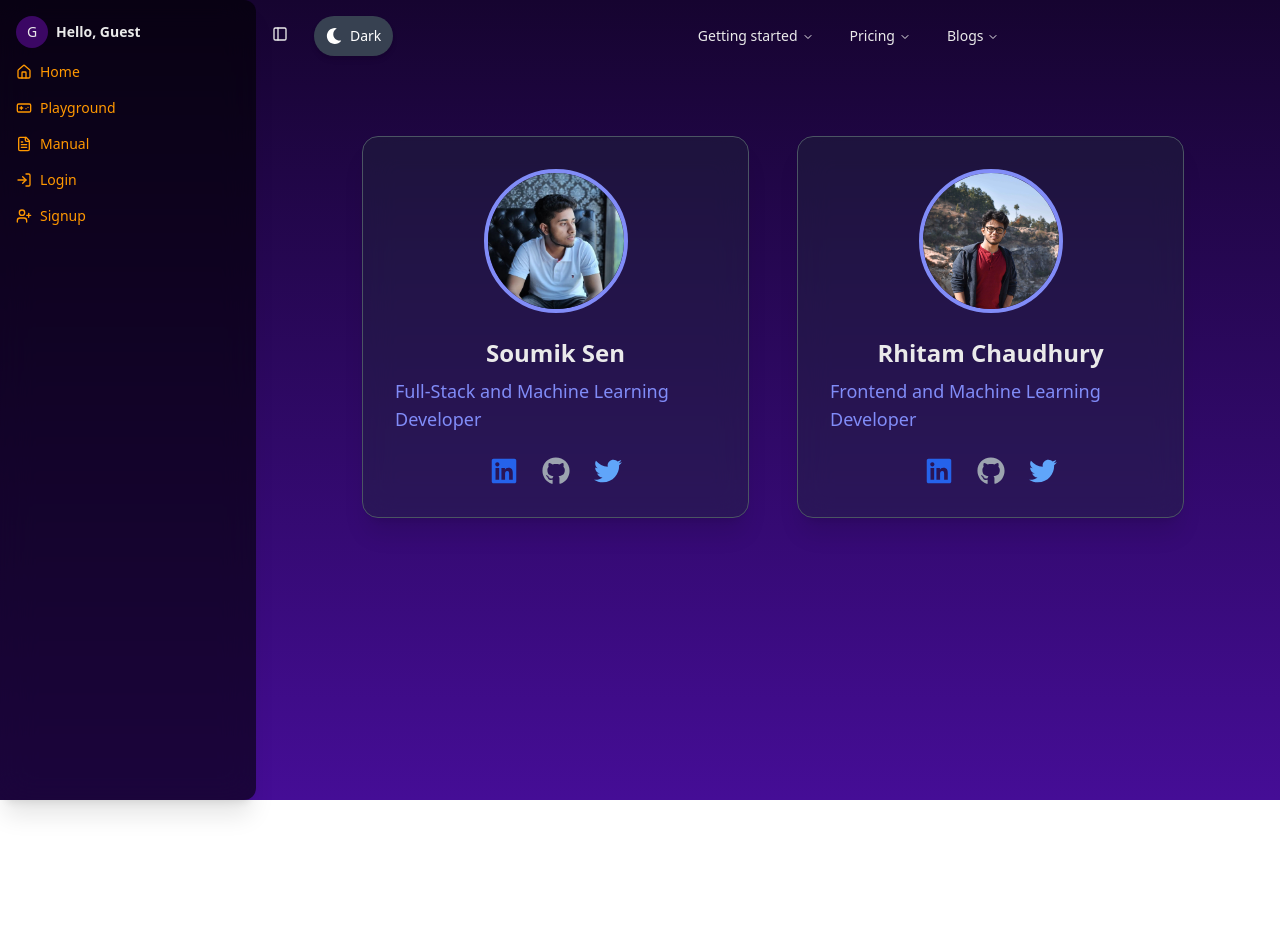
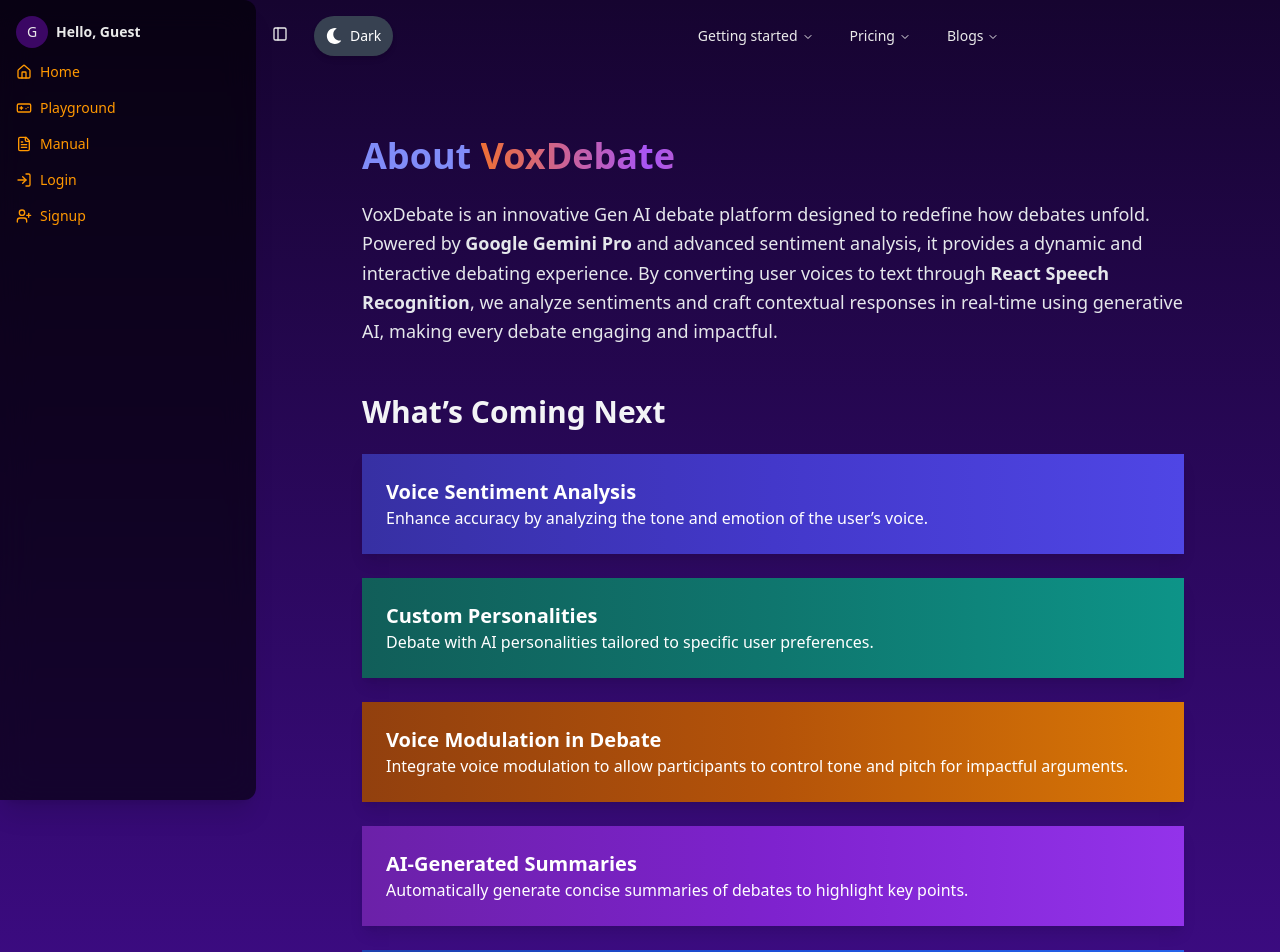
Before and after one commit to SoumikSen10/VoxDebate, a React (Vite) app in the folder Frontend/: page /about in a window 1280 px wide. Shown: the top 952 px of the page. Before the commit the page ends 800 px from the top, so only its background shows below. Built offline with nearby package versions, Linux system fonts and the light colour scheme; no server answers.

Commit message:
Changed About Page

```diff
--- a/Frontend/src/App.css
+++ b/Frontend/src/App.css
@@ -59,3 +59,23 @@
   padding-top: 20px;
   transition: margin-left 0.3s ease, padding 0.3s ease;
 }
+
+@keyframes gradient {
+  0% {
+    background-position: 0% 50%;
+  }
+  50% {
+    background-position: 100% 50%;
+  }
+  51% {
+    background-position: 100% 50%;
+  }
+  100% {
+    background-position: 0% 50%;
+  }
+}
+
+.animate-gradient {
+  animation: gradient 6s linear infinite;
+  background-size: 200% 200%;
+}
--- a/Frontend/src/layouts/Header.jsx
+++ b/Frontend/src/layouts/Header.jsx
@@ -1,6 +1,5 @@
 import React, { useEffect, useState, useContext } from "react";
 import { Link, useNavigate } from "react-router-dom";
-import { cn } from "@/lib/utils";
 import {
   NavigationMenu,
   NavigationMenuContent,
@@ -8,7 +7,6 @@
   NavigationMenuLink,
   NavigationMenuList,
   NavigationMenuTrigger,
-  navigationMenuTriggerStyle,
 } from "@/components/ui/navigation-menu";
 import { toast, ToastContainer } from "react-toastify";
 import "react-toastify/dist/ReactToastify.css";
@@ -91,6 +89,7 @@
                 <ListItem
                   onClick={(e) => handleLinkClick(e, "/manual")}
                   title="Guide"
+                  style={{ cursor: "pointer" }}
                 ></ListItem>
                 <ListItem href="/testimonials" title="Testimonials"></ListItem>
               </ul>
--- a/Frontend/src/pages/About.jsx
+++ b/Frontend/src/pages/About.jsx
@@ -1,28 +1,137 @@
 import React from "react";
-import image1 from "@/assets/1.jpg";
-import image2 from "@/assets/2.jpg";
-import AboutCard from "@/components/AboutCard";
+import { motion } from "framer-motion";
 
 const About = () => {
+  const fadeIn = {
+    hidden: { opacity: 0 },
+    visible: { opacity: 1, transition: { duration: 1.2 } },
+  };
+
   return (
-    <div className="mt-20 px-6 lg:px-24 grid grid-cols-1 md:grid-cols-2 gap-12 mb-11">
-      <AboutCard
-        name="Soumik Sen"
-        designation="Full-Stack and Machine Learning Developer"
-        linkedin="https://www.linkedin.com/in/soumik-sen-210473211/"
-        github="https://github.com/SoumikSen10"
-        twitter="https://x.com/SoumikSen2003"
-        image={image1}
-      />
-      <AboutCard
-        name="Rhitam Chaudhury"
-        designation="Frontend and Machine Learning Developer"
-        linkedin="https://www.linkedin.com/in/rhitam-chaudhury-66b17b248/"
-        github="https://github.com/hallowshaw"
-        twitter="https://x.com/hallowshaw"
-        image={image2}
-      />
-    </div>
+    <motion.div
+      initial="hidden"
+      animate="visible"
+      variants={fadeIn}
+      className="mt-20 px-6 lg:px-24 mb-11 text-gray-900 dark:text-gray-200"
+    >
+      {/* Introduction Section */}
+      <section className="mb-12">
+        <h1 className="text-4xl font-extrabold text-indigo-600 dark:text-indigo-400 mb-6">
+          About{" "}
+          <span className="bg-gradient-to-r from-orange-500 via-purple-500 to-orange-500 bg-clip-text text-transparent animate-gradient">
+            VoxDebate
+          </span>
+        </h1>
+        <p className="text-lg leading-relaxed">
+          VoxDebate is an innovative Gen AI debate platform designed to redefine
+          how debates unfold. Powered by{" "}
+          <span className="font-bold">Google Gemini Pro</span> and advanced
+          sentiment analysis, it provides a dynamic and interactive debating
+          experience. By converting user voices to text through{" "}
+          <span className="font-bold">React Speech Recognition</span>, we
+          analyze sentiments and craft contextual responses in real-time using
+          generative AI, making every debate engaging and impactful.
+        </p>
+      </section>
+
+      {/* Future Features Section */}
+      <section className="mb-12">
+        <h2 className="text-3xl font-bold text-gray-900 dark:text-gray-100 mb-6">
+          What’s Coming Next
+        </h2>
+        <motion.div
+          initial="hidden"
+          animate="visible"
+          variants={fadeIn}
+          className="space-y-6"
+        >
+          <motion.div
+            className="bg-gradient-to-r from-indigo-600 via-indigo-700 to-indigo-800 dark:from-indigo-800 dark:via-indigo-700 dark:to-indigo-600 p-6 rounded-lg shadow-lg text-white cursor-pointer"
+            whileHover={{ scale: 1.05 }}
+          >
+            <h3 className="text-xl font-bold">Voice Sentiment Analysis</h3>
+            <p>
+              Enhance accuracy by analyzing the tone and emotion of the user’s
+              voice.
+            </p>
+          </motion.div>
+          <motion.div
+            className="bg-gradient-to-r from-teal-600 via-teal-700 to-teal-800 dark:from-teal-800 dark:via-teal-700 dark:to-teal-600 p-6 rounded-lg shadow-lg text-white cursor-pointer"
+            whileHover={{ scale: 1.05 }}
+          >
+            <h3 className="text-xl font-bold">Custom Personalities</h3>
+            <p>
+              Debate with AI personalities tailored to specific user
+              preferences.
+            </p>
+          </motion.div>
+          <motion.div
+            className="bg-gradient-to-r from-amber-600 via-amber-700 to-amber-800 dark:from-amber-800 dark:via-amber-700 dark:to-amber-600 p-6 rounded-lg shadow-lg text-white cursor-pointer"
+            whileHover={{ scale: 1.05 }}
+          >
+            <h3 className="text-xl font-bold">Voice Modulation in Debate</h3>
+            <p>
+              Integrate voice modulation to allow participants to control tone
+              and pitch for impactful arguments.
+            </p>
+          </motion.div>
+          <motion.div
+            className="bg-gradient-to-r from-purple-600 via-purple-700 to-purple-800 dark:from-purple-800 dark:via-purple-700 dark:to-purple-600 p-6 rounded-lg shadow-lg text-white cursor-pointer"
+            whileHover={{ scale: 1.05 }}
+          >
+            <h3 className="text-xl font-bold">AI-Generated Summaries</h3>
+            <p>
+              Automatically generate concise summaries of debates to highlight
+              key points.
+            </p>
+          </motion.div>
+          <motion.div
+            className="bg-gradient-to-r from-blue-600 via-blue-700 to-blue-800 dark:from-blue-800 dark:via-blue-700 dark:to-blue-600 p-6 rounded-lg shadow-lg text-white cursor-pointer"
+            whileHover={{ scale: 1.05 }}
+          >
+            <h3 className="text-xl font-bold">Sign in with Google</h3>
+            <p>
+              Enable seamless authentication for users with Google accounts.
+            </p>
+          </motion.div>
+          <motion.div
+            className="bg-gradient-to-r from-gray-700 via-gray-800 to-gray-900 dark:from-gray-900 dark:via-gray-800 dark:to-gray-700 p-6 rounded-lg shadow-lg text-white cursor-pointer"
+            whileHover={{ scale: 1.05 }}
+          >
+            <h3 className="text-xl font-bold">Debate Analytics</h3>
+            <p>
+              Provide detailed analytics about user engagement, sentiment
+              trends, and key argument strengths.
+            </p>
+          </motion.div>
+        </motion.div>
+      </section>
+
+      {/* Tech Stack Section
+      <section>
+        <h2 className="text-3xl font-bold text-indigo-600 dark:text-indigo-400 mb-6">
+          Tech Stack
+        </h2>
+        <div className="grid grid-cols-1 md:grid-cols-2 gap-6">
+          <div className="bg-white dark:bg-gray-800 p-6 rounded-lg shadow-md">
+            <h3 className="text-xl font-semibold mb-4">Frontend</h3>
+            <p>React.js with Vite for fast and responsive UI.</p>
+          </div>
+          <div className="bg-white dark:bg-gray-800 p-6 rounded-lg shadow-md">
+            <h3 className="text-xl font-semibold mb-4">Backend</h3>
+            <p>Node.js and Express for efficient API handling.</p>
+          </div>
+          <div className="bg-white dark:bg-gray-800 p-6 rounded-lg shadow-md">
+            <h3 className="text-xl font-semibold mb-4">AI Integration</h3>
+            <p>Google Gemini Pro for advanced generative AI capabilities.</p>
+          </div>
+          <div className="bg-white dark:bg-gray-800 p-6 rounded-lg shadow-md">
+            <h3 className="text-xl font-semibold mb-4">Voice Recognition</h3>
+            <p>React Speech Recognition for voice-to-text conversion.</p>
+          </div>
+        </div>
+      </section> */}
+    </motion.div>
   );
 };
 
```
